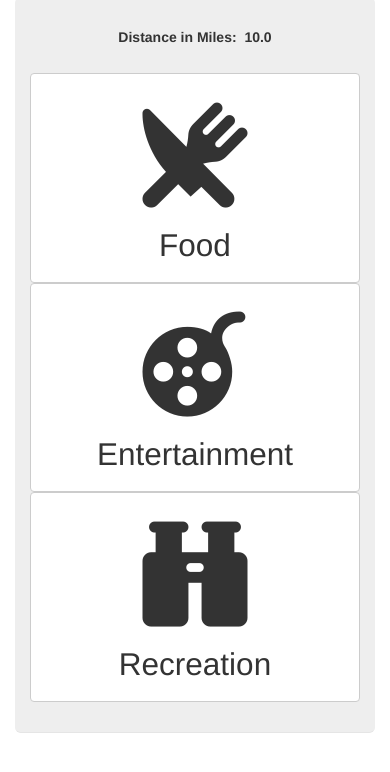
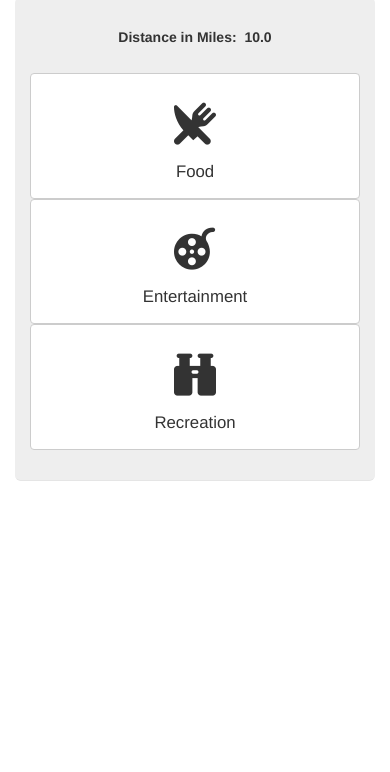
Before and after one commit to StartupWeekend15/Decision, a website: page src/client/index.jade in a window 390 px wide. Shown: the part 116-888 px from the top of the page. After the commit the page ends 844 px from the top, so only its background shows below. Drawn offline with nearby package versions, Linux system fonts and the light colour scheme; files that its build step writes are made by us from their sources; files whose address does not match are found by name.

Commit message:
smaller icons in xs view

```diff
--- a/src/client/css/main.css
+++ b/src/client/css/main.css
@@ -61,11 +61,12 @@
 
 @media (max-width: 767px) {
   .genre-text {
-    font-size: 2em;
+    font-size: .8em;
   }
 
   .genre-icon {
     padding: 5% 0;
+    font-size: 2em;
   }
 
   .slider-label {
@@ -77,13 +78,6 @@
   }
 }
 
-@media (max-width: 445px) {
-  .genre-text {
-    font-size: 1.5em;
-  }
-
-}
-
 hr {
   border: 0;
   height: 0;
```
